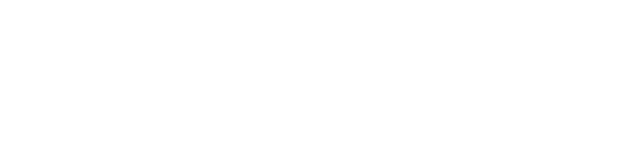
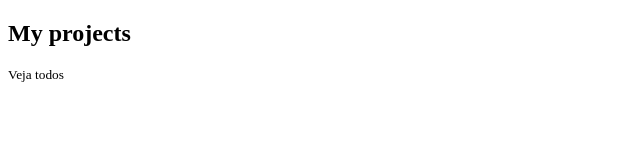
Before and after one commit to AbiezerSidonioJoseOdanacaJunior/portfolio, a plain HTML site: page index.html in a window 1280 px wide. Shown: the whole page, without its empty margins (0-640 px from the left). Drawn offline with Linux system fonts and the light colour scheme.

Commit message:
Created header

```diff
--- a/css/style.css
+++ b/css/style.css
@@ -0,0 +1,6 @@
+:root {
+  --body-bg-color: #22212C;
+  --text-color: #837E9F;
+  --bg-cards: #302F3D;
+  --bg-techs: #CB92B1;
+}
--- a/index.html
+++ b/index.html
@@ -4,8 +4,30 @@
 	<meta charset="utf-8">
 	<meta name="viewport" content="width=device-width, initial-scale=1">
 	<title>Meu Portfólio</title>
+	<link rel="stylesheet" type="text/css" href="css/style.css">
 </head>
+
 <body>
+	<header>
+		<section>
+			<div class="container">
+				<div class="row">
+					<div class="col-lg-12">
+						<h1>My projects</h1>
+						<small><p>Veja todos</p> </small>
 
+					</div>
+
+				</div>
+
+			</div>
+		</section>
+	</header>
+
+	<footer>
+		<section>
+
+		</section>
+	</footer>
 </body>
 </html>
```
